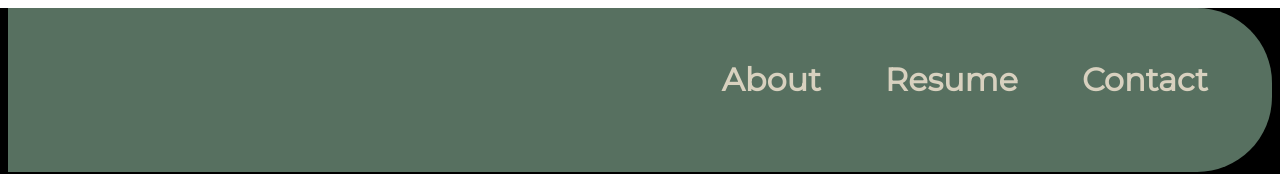
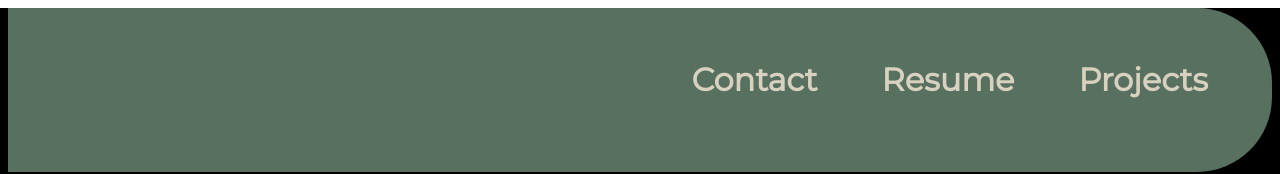
Before and after one commit to yellowellaphant/yellowellaphant.github.io, a React (Create React App) app: page / in a window 1280 px wide. Shown: the top 174 px of the page. Built offline with nearby package versions, Linux system fonts and the light colour scheme; a web font is replaced by a local one.

Commit message:
my laptop is gonna die lol

```diff
--- a/src/Components/AboutMeSection.js
+++ b/src/Components/AboutMeSection.js
@@ -11,4 +11,11 @@ function AboutMeSection() {
     )
 }
 
+
+function ExperienceSection() {
+    return (
+        <div>Experience Section</div>
+    )
+}
+
 export default AboutMeSection;
--- a/src/Components/Navbar.js
+++ b/src/Components/Navbar.js
@@ -2,9 +2,9 @@ function Navbar() {
     return (
     <div className="navbar block">
         <div className="navbar-link-container">
-            <NavbarLink name="About" location=""/>
+            <NavbarLink name="Contact" location=""/>
             <NavbarLink name="Resume" location=""/>
-            <NavbarLink name="Contact" location=""/>
+            <NavbarLink name="Projects" location=""/>
         </div>
     </div>
 );
--- a/src/styles.css
+++ b/src/styles.css
@@ -76,6 +76,8 @@
     border-radius: var(--border-radius) 0 var(--border-radius) 0;
   }
 
+/* START ABOUT ME STYLING */
+
   .about-block {
     grid-area: about-block;
     background-color: var(--accent-color-1);
@@ -100,6 +102,9 @@
     border-bottom-right-radius: 50%;
     aspect-ratio: 1/1;
   }
+
+  /* END ABOUT ME STYLING */
+
 
   /* START PROFILE PHOTO STYLING */
 
```
